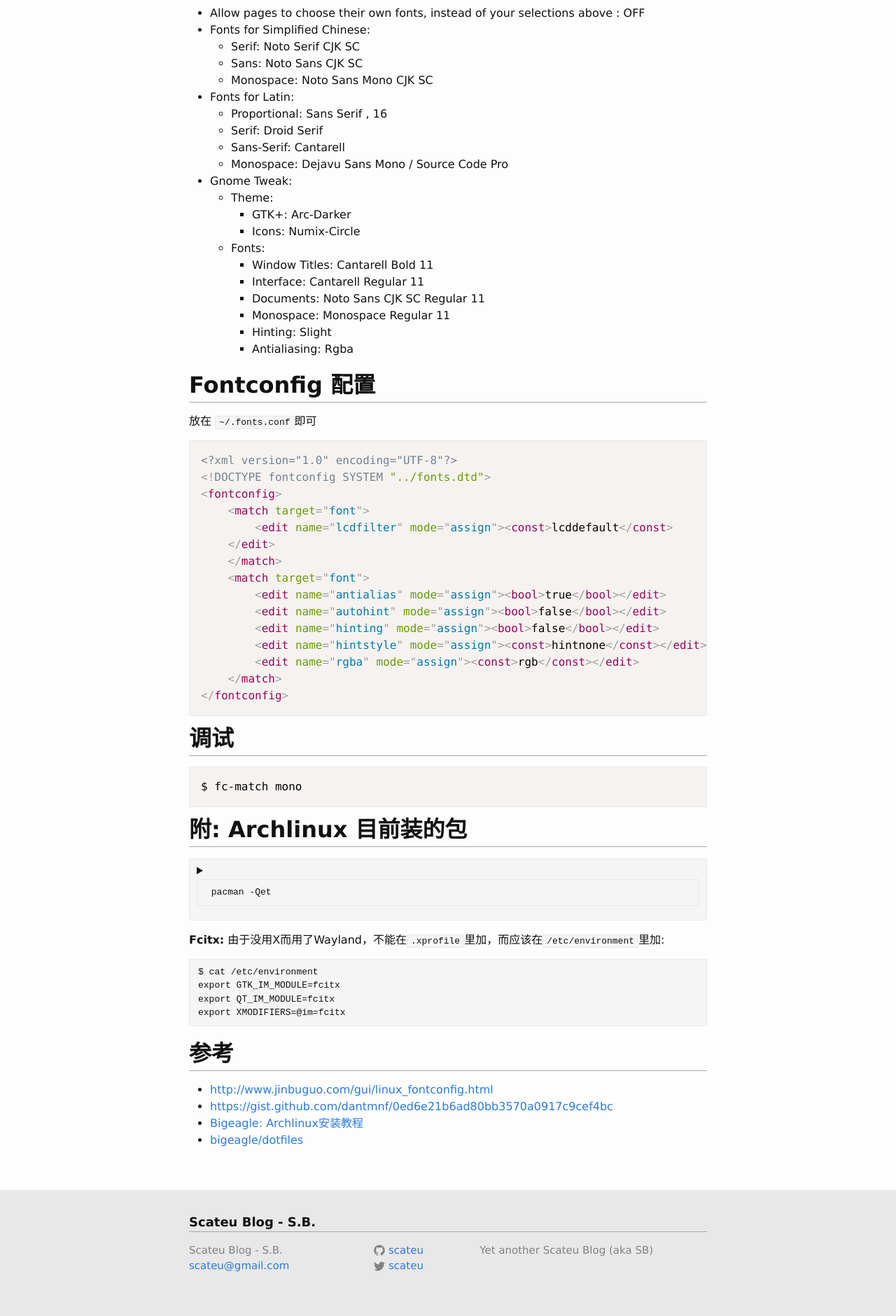
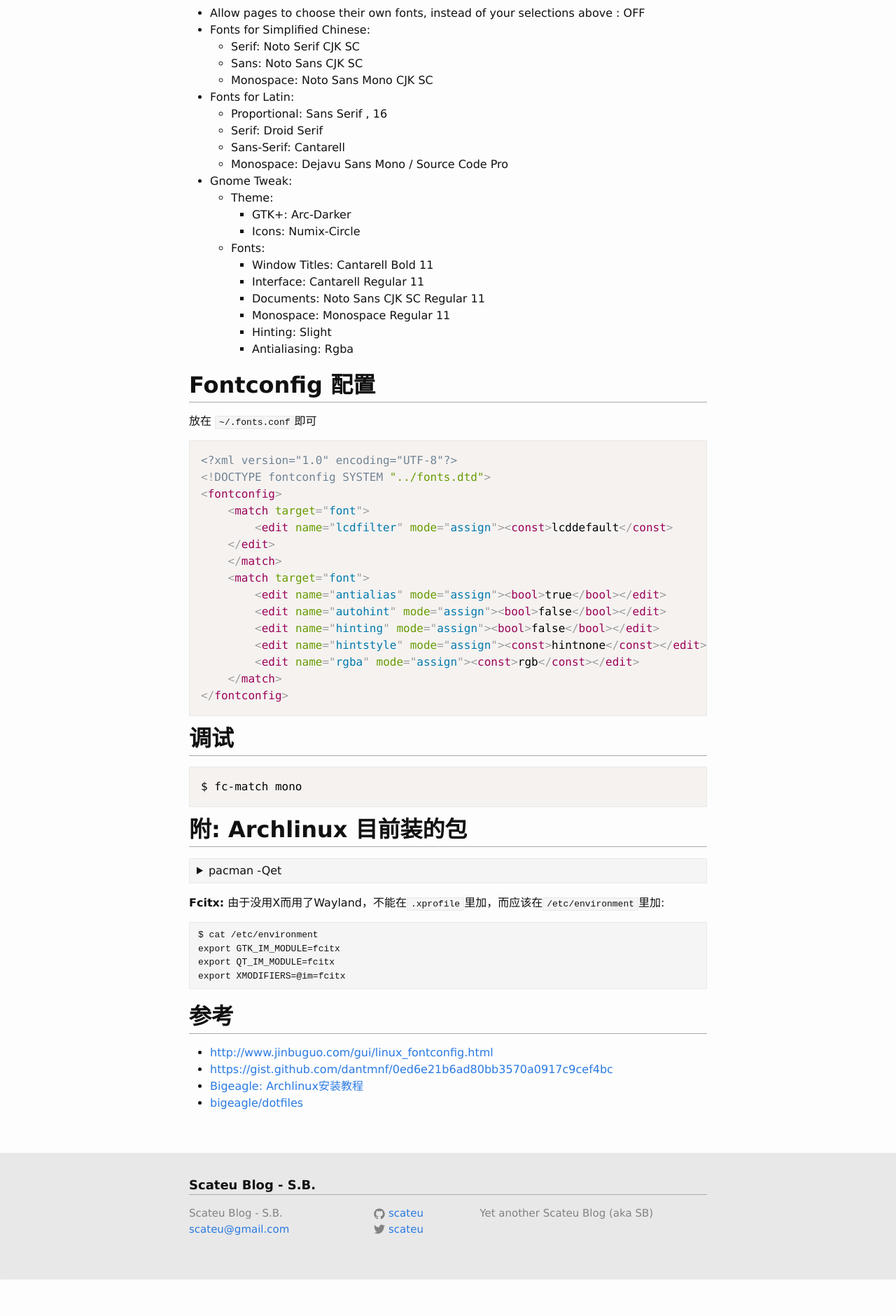
Before and after one commit to scateu/scateu.github.io, a Jekyll site: the page built from _posts/2017-06-22-fontconfig-and-archlinux-notes.md, in a window 1280 px wide. Shown: the part 756-2636 px from the top of the page at 70% size. Built offline with Jekyll 4.4.1, drawn with Linux system fonts in a browser that asks for light colours; nearby versions of some CDN libraries; comment, search, counter and statistics services are not loaded; after the commit the page ends 2583 px from its top, so only the background shows below that.

Commit message:
Thu Jun 22 03:06:05 HKT 2017

````diff
--- a/_posts/2017-06-22-fontconfig-and-archlinux-notes.md
+++ b/_posts/2017-06-22-fontconfig-and-archlinux-notes.md
@@ -84,7 +84,7 @@ $ fc-match mono
 
 ## 附: Archlinux 目前装的包
 
-<details markdown="1"><summary> <pre> pacman -Qet </pre> </summary>
+<details markdown="1"><summary> pacman -Qet </summary>
 ```
 adobe-source-code-pro-fonts 2.030ro+1.050it-3
 adobe-source-han-sans-cn-fonts 1.004-2
````
